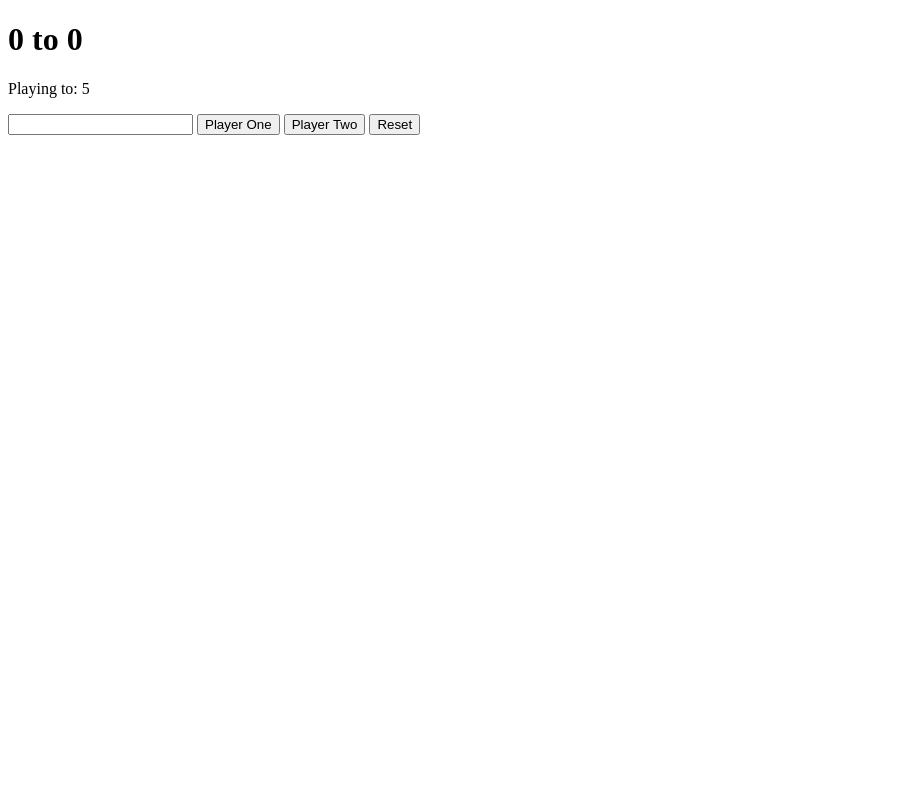
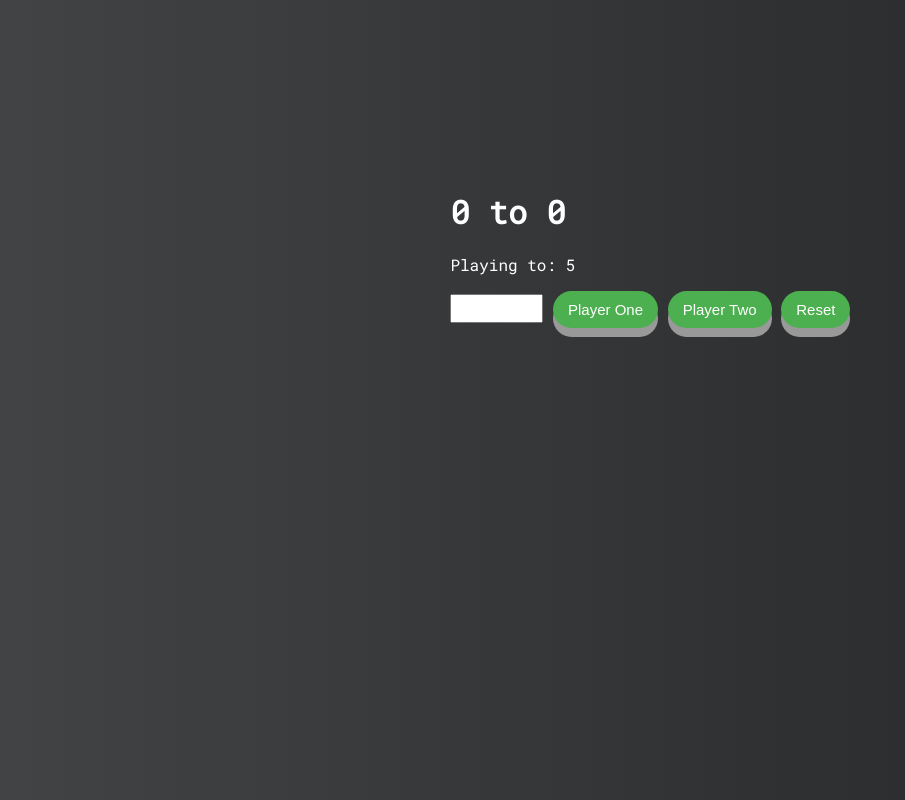
Before and after one commit to Norm-crazy/Score, a plain HTML site: page index.html in a window 1280 px wide. Shown: the whole page, without its empty margins (0-905 px from the left). Drawn offline with Linux system fonts and the light colour scheme.

Commit message:
Add files via upload

```diff
--- a/index.html
+++ b/index.html
@@ -3,14 +3,17 @@
 <head>
 	<title>Score keeper</title>
 	<link rel="stylesheet" type="text/css" href="style.css">
+	<link href="https://fonts.googleapis.com/css?family=Roboto+Mono" rel="stylesheet">
 </head>
 <body>
-	<h1><span id="p1Display">0</span> to <span id="p2Display">0</span></h1>
-	<p>Playing to: <span>5</span></p>
-	<input type="number">
-	<button id="p1">Player One</button>
-	<button id="p2">Player Two</button>
-	<button id="reset">Reset</button>
+	<div class="container">
+		<h1><span id="p1Display">0</span> to <span id="p2Display">0</span></h1>
+		<p>Playing to: <span>5</span></p>
+		<input type="number" min="0" max="100">
+		<button id="p1">Player One</button>
+		<button id="p2">Player Two</button>
+		<button id="reset">Reset</button>
+	</div>
 <script type="text/javascript" src="script.js"></script>
 </body>
 </html>
--- a/style.css
+++ b/style.css
@@ -1,3 +1,33 @@
 .winner {
 	color: red;
 }
+body {
+	background: #232526;  /* fallback for old browsers */
+	background: -webkit-linear-gradient(to right, #414345, #232526);  /* Chrome 10-25, Safari 5.1-6 */
+	background: linear-gradient(to right, #414345, #232526); /* W3C, IE 10+/ Edge, Firefox 16+, Chrome 26+, Opera 12+, Safari 7+ */
+	font-family: 'Roboto Mono', monospace;
+	color: white;
+}
+
+.container {
+	margin-left: 35%;
+	margin-top: 15%;
+}
+
+input {
+	width: 85px;
+	font-size: 20px;
+}
+
+button{
+	padding: 10px 15px;
+  font-size: 15px;
+  text-align: center;
+  cursor: pointer;
+  outline: none;
+  color: #fff;
+  background-color: #4CAF50;
+  border: none;
+  border-radius: 50px;
+  box-shadow: 0 9px #999;
+}
```
